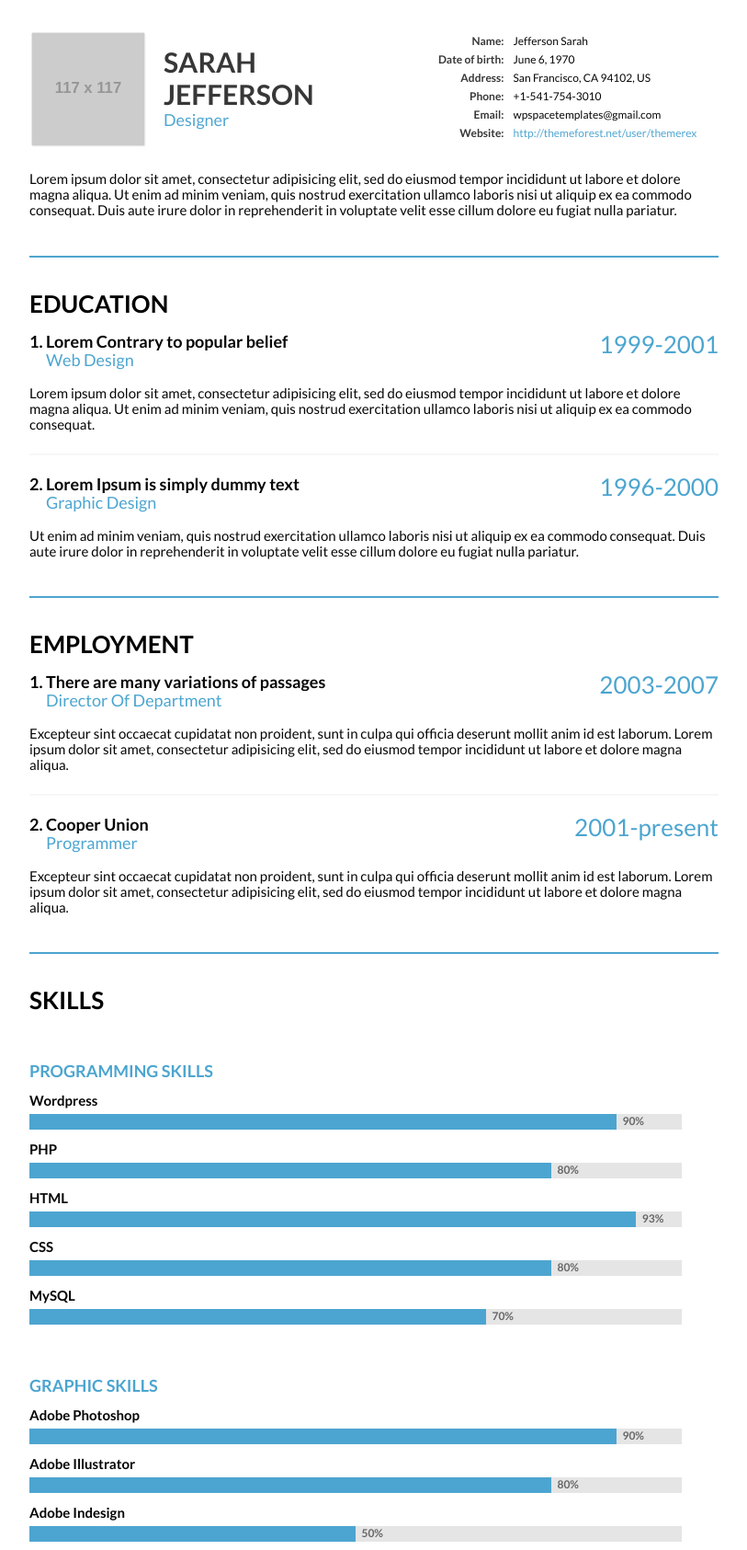
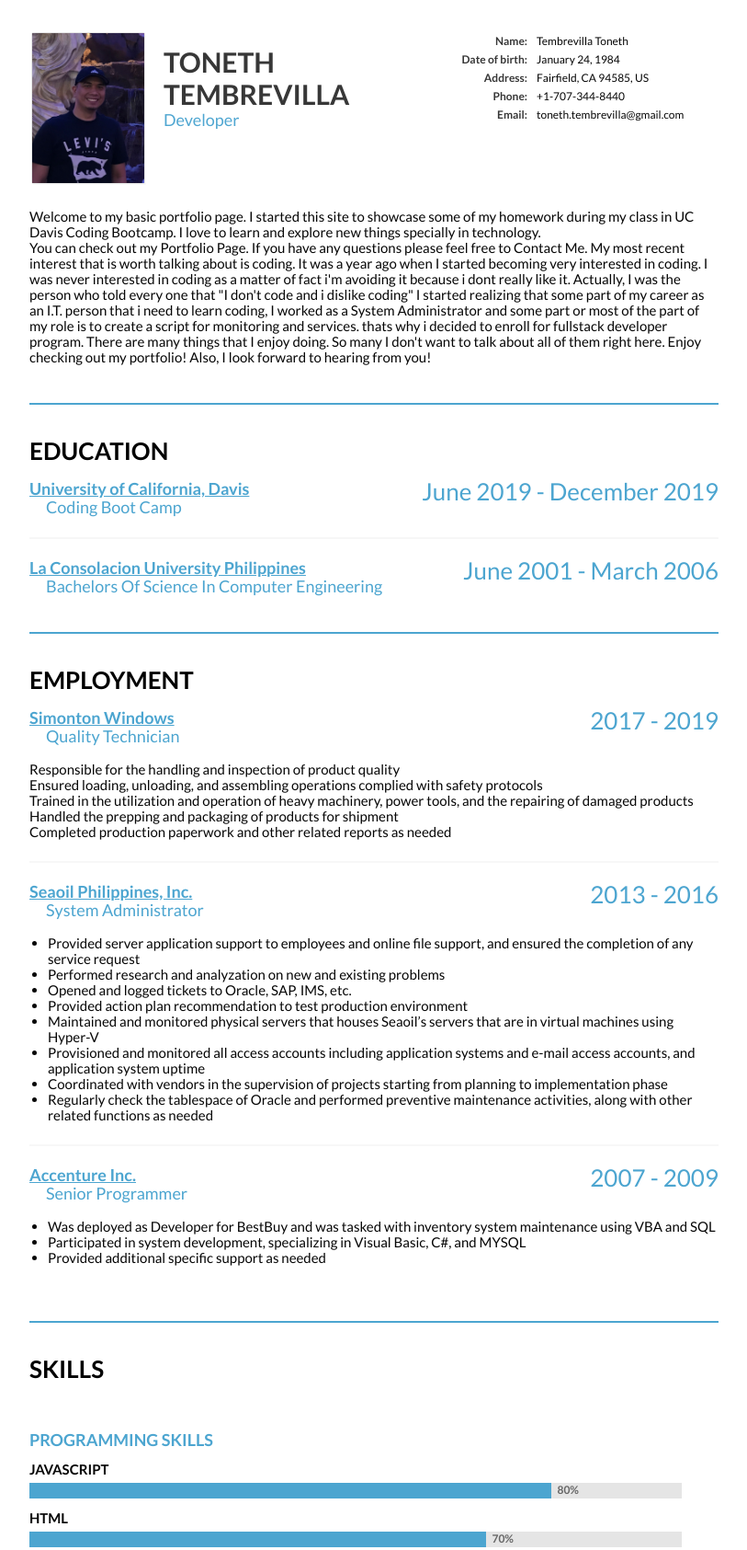
Before and after one commit to jhacolyte/Updated-Portfolio-Page, a plain HTML site: page print.html in a window 1280 px wide. Shown: the part 67-1752 px from the top of the page at 92% size, without its empty margins (233-1046 px from the left). Drawn offline with Linux system fonts and the light colour scheme; placeholder pictures from the web are drawn by us.

Commit message:
basic info arrange and added

```diff
--- a/print.html
+++ b/print.html
@@ -2,7 +2,8 @@
 <html lang="en-US">
 <head>
 <meta charset="UTF-8">
-<title>ShiftCV</title>
+<title>MyCv
+</title>
 <link rel="shortcut icon" type="image/x-icon" href="images/favicon.ico"/>
 <link rel="stylesheet" type="text/css" media="all" href="style/style.css">
 <link rel="stylesheet" type="text/css" media="all" href="style/print.css">
@@ -22,25 +23,31 @@
           <div id="profile_header">
             <table>
               <tr>
-                <td id="profile_user"><div id="profile_photo"><img src="http://placehold.it/117x117" alt="Jefferson Sarah"/></div>
+                <td id="profile_user"><div id="profile_photo"><img src="images/img.JPG" alt="Tembrevilla Toneth"/></div>
                   <div id="profile_name_area">
                     <div id="profile_name">
-                      <h1 id="profile_title"><span class="firstname">Sarah</span> <span class="lastname">Jefferson</span></h1>
-                      <h4 id="profile_position">Designer</h4>
+                      <h1 id="profile_title"><span class="firstname">Toneth</span> <span class="lastname">Tembrevilla</span></h1>
+                      <h4 id="profile_position">Developer</h4>
                     </div>
                   </div></td>
-                <td id="profile_data"><div class="profile_row"> <span class="th">Name:</span><span class="td">Jefferson Sarah</span> </div>
-                  <div class="profile_row"> <span class="th">Date of birth:</span><span class="td">June 6, 1970</span> </div>
-                  <div class="profile_row"> <span class="th">Address:</span><span class="td">San Francisco, CA 94102, US</span> </div>
-                  <div class="profile_row"> <span class="th">Phone:</span><span class="td">+1-541-754-3010</span> </div>
-                  <div class="profile_row"> <span class="th">Email:</span><span class="td">wpspacetemplates@gmail.com</span> </div>
-                  <div class="profile_row"> <span class="th">Website:</span><span class="td"><a href="http://themeforest.net/user/themerex">http://themeforest.net/user/themerex</a></span> </div></td>
+                <td id="profile_data"><div class="profile_row"> <span class="th">Name:</span><span class="td">Tembrevilla Toneth</span> </div>
+                  <div class="profile_row"> <span class="th">Date of birth:</span><span class="td">January 24, 1984</span> </div>
+                  <div class="profile_row"> <span class="th">Address:</span><span class="td">Fairfield, CA 94585, US</span> </div>
+                  <div class="profile_row"> <span class="th">Phone:</span><span class="td">+1-707-344-8440</span> </div>
+                  <div class="profile_row"> <span class="th">Email:</span><span class="td">toneth.tembrevilla@gmail.com</span> </div>
+                  <!-- <div class="profile_row"> <span class="th">Website:</span><span class="td"><a href="http://themeforest.net/user/themerex">http://themeforest.net/user/themerex</a></span> </div></td> -->
               </tr>
             </table>
           </div>
         </div>
         <div class="section_body profile_section_body">
-          <div class="proile_body"> Lorem ipsum dolor sit amet, consectetur adipisicing elit, sed do eiusmod tempor incididunt ut labore et dolore magna aliqua. Ut enim ad minim veniam, quis nostrud exercitation ullamco laboris nisi ut aliquip ex ea commodo consequat. Duis aute irure dolor in reprehenderit in voluptate velit esse cillum dolore eu fugiat nulla pariatur. </div>
+            <div class="proile_body">
+
+                Welcome to my basic portfolio page. I started this site to showcase some of my homework during my class in UC Davis Coding Bootcamp. I love to learn and explore new things specially in technology. <br> You can check out my Portfolio Page. If you have any questions please feel free to Contact Me.
+
+    My most recent interest that is worth talking about is coding. It was a year ago when I started becoming very interested in coding. I was never interested in coding as a matter of fact i'm avoiding it because i dont really like it. Actually, I was the person who told every one that "I don't code and i dislike coding" I started realizing that some part of my career as an I.T. person that i need to learn coding, I worked as a System Administrator and some part or most of the part of my role is to create a script for monitoring and services. thats why i decided to enroll for fullstack developer program.
+
+    There are many things that I enjoy doing. So many I don't want to talk about all of them right here. Enjoy checking out my portfolio! Also, I look forward to hearing from you!</div>
 </div>
       </section>
       <section id="resume" class="section resume_section even printable">
@@ -54,22 +61,22 @@
               <div class="category_body resume_category_body">
                 <article class="post resume_post resume_post_1 first even">
                     <div class="post_header resume_post_header">
-                    <div class="resume_period"> <span class="period_from">1999</span>-<span class="period_to">2001</span> </div>
-                    <h4 class="post_title"><span class="post_title_icon"></span>1.&nbsp;Lorem Contrary to popular belief</h4>
-                    <h5 class="post_subtitle">Web design</h5>
+                        <div class="resume_period"> <span class="period_from">June 2019 </span> - <span class="period_to">December 2019</span> </div>
+                        <h4 class="post_title"><span class="post_title_icon green"></span><a href="post-text.html">University of California, Davis</a></h4>
+                        <h5 class="post_subtitle">Coding Boot Camp</h5>
                       </div>
                       <div class="post_body resume_post_body">
-                    <p>Lorem ipsum dolor sit amet, consectetur adipisicing elit, sed do eiusmod tempor incididunt ut labore et dolore magna aliqua. Ut enim ad minim veniam, quis nostrud exercitation ullamco laboris nisi ut aliquip ex ea commodo consequat.</p>
+                        <!-- <p>Lorem ipsum dolor sit amet, consectetur adipisicing elit, sed do eiusmod tempor incididunt ut labore et dolore magna aliqua. Ut enim ad minim veniam, quis nostrud exercitation ullamco laboris nisi ut aliquip ex ea commodo consequat.</p> -->
                       </div>
                 </article>
                 <article class="post resume_post resume_post_2 odd">
                     <div class="post_header resume_post_header">
-                    <div class="resume_period"> <span class="period_from">1996</span>-<span class="period_to">2000</span> </div>
-                    <h4 class="post_title"><span class="post_title_icon" ></span>2.&nbsp;Lorem Ipsum is simply dummy text</h4>
-                    <h5 class="post_subtitle">Graphic design</h5>
+                        <div class="resume_period"> <span class="period_from">June 2001 </span> - <span class="period_to">March 2006</span> </div>
+                        <h4 class="post_title"><span class="post_title_icon green"></span><a href="post-text.html">La Consolacion University Philippines</a></h4>
+                        <h5 class="post_subtitle">Bachelors of Science in Computer Engineering</h5>
                       </div>
                       <div class="post_body resume_post_body">
-                    <p>Ut enim ad minim veniam, quis nostrud exercitation ullamco laboris nisi ut aliquip ex ea commodo consequat. Duis aute irure dolor in reprehenderit in voluptate velit esse cillum dolore eu fugiat nulla pariatur.</p>
+                        <!-- <p>Ut enim ad minim veniam, quis nostrud exercitation ullamco laboris nisi ut aliquip ex ea commodo consequat. Duis aute irure dolor in reprehenderit in voluptate velit esse cillum dolore eu fugiat nulla pariatur.</p> -->
                       </div>
                 </article>
               </div>
@@ -81,24 +88,52 @@
                 <h3 class="category_title"><span class="category_title_icon"></span>Employment</h3>
               </div>
               <div class="category_body resume_category_body">
-                <article class="post resume_post resume_post_1 first even">
                       <div class="post_header resume_post_header">
-                    <div class="resume_period"> <span class="period_from">2003</span>-<span class="period_to">2007</span> </div>
-                    <h4 class="post_title"><span class="post_title_icon"></span>1.&nbsp;There are many variations of passages</h4>
-                    <h5 class="post_subtitle">Director of department</h5>
+                        <div class="resume_period"> <span class="period_from">2017</span> - <span class="period_to">2019</span> </div>
+                        <h4 class="post_title"><span class="post_title_icon aqua"></span><a href="post-text.html">Simonton Windows</a></h4>
+                        <h5 class="post_subtitle">Quality Technician</h5>
                       </div>
                       <div class="post_body resume_post_body">
-                    <p>Excepteur sint occaecat cupidatat non proident, sunt in culpa qui officia deserunt mollit anim id est laborum. Lorem ipsum dolor sit amet, consectetur adipisicing elit, sed do eiusmod tempor incididunt ut labore et dolore magna aliqua.</p>
+                      <ul>
+                        <li>Responsible for the handling and inspection of product quality</li>
+                        <li>Ensured loading, unloading, and assembling operations complied with safety protocols</li>
+                        <li>Trained in the utilization and operation of heavy machinery, power tools, and the repairing of damaged products</li>
+                        <li>Handled the prepping and packaging of products for shipment</li>
+                        <li>Completed production paperwork and other related reports as needed</li>
+                      </ul>
                       </div>
                     </article>
                     <article class="post resume_post resume_post_2 odd">
                       <div class="post_header resume_post_header">
-                    <div class="resume_period"> <span class="period_from">2001</span>-<span class="period_to period_present">present</span> </div>
-                    <h4 class="post_title"><span class="post_title_icon"></span>2.&nbsp;Cooper Union</h4>
-                    <h5 class="post_subtitle">Programmer</h5>
+                        <div class="resume_period"> <span class="period_from">2013</span> - <span class="period_to period_present">2016</span> </div>
+                        <h4 class="post_title"><span class="post_title_icon aqua"></span><a href="post-text.html">Seaoil Philippines, Inc.</a></h4>
+                        <h5 class="post_subtitle">System Administrator</h5>
                       </div>
                       <div class="post_body resume_post_body">
-                    <p>Excepteur sint occaecat cupidatat non proident, sunt in culpa qui officia deserunt mollit anim id est laborum. Lorem ipsum dolor sit amet, consectetur adipisicing elit, sed do eiusmod tempor incididunt ut labore et dolore magna aliqua.</p>
+                        <ul>
+                          <li>Provided server application support to employees and online file support, and ensured the completion of any service request</li>
+                          <li>Performed research and analyzation on new and existing problems</li>
+                          <li>Opened and logged tickets to Oracle, SAP, IMS, etc.</li>
+                          <li>Provided action plan recommendation to test production environment</li>
+                          <li>Maintained and monitored physical servers that houses Seaoil’s servers that are in virtual machines using Hyper-V</li>
+                          <li>Provisioned and monitored all access accounts including application systems and e-mail access accounts, and application system uptime</li>
+                          <li>Coordinated with vendors in the supervision of projects starting from planning to implementation phase</li>
+                          <li>Regularly check the tablespace of Oracle and performed preventive maintenance activities, along with other related functions as needed</li>
+                        </ul>
+                      </div>
+                    </article>
+                    <article class="post resume_post resume_post_2 odd">
+                        <div class="post_header resume_post_header">
+                          <div class="resume_period"> <span class="period_from">2007</span> - <span class="period_to period_present">2009</span> </div>
+                          <h4 class="post_title"><span class="post_title_icon aqua"></span><a href="post-text.html">Accenture Inc.</a></h4>
+                          <h5 class="post_subtitle">Senior Programmer</h5>
+                        </div>
+                        <div class="post_body resume_post_body">
+                          <ul>
+                            <li>Was deployed as Developer for BestBuy and was tasked with inventory system maintenance using VBA and SQL</li>
+                            <li>Participated in system development, specializing in Visual Basic, C#, and MYSQL</li>
+                            <li>Provided additional specific support as needed</li>
+                          </ul>
                         </div>
                 </article>
               </div>
@@ -114,11 +149,12 @@
           <aside id="skills-widget-3" class="widget widget_skills">
             <h3 class="widget_title">Programming skills</h3>
             <div class="widget_inner style_1">
-              <div class="skills_row odd first"><span class="caption">Wordpress</span><span class="progressbar"><span class="progress" style="width:90%"><span class="value">90%</span></span></span></div>
-              <div class="skills_row even"><span class="caption">PHP</span><span class="progressbar"><span class="progress" style="width:80%"><span class="value">80%</span></span></span></div>
-              <div class="skills_row odd"><span class="caption">HTML</span><span class="progressbar"><span class="progress" style="width:93%"><span class="value">93%</span></span></span></div>
-              <div class="skills_row even"><span class="caption">CSS</span><span class="progressbar"><span class="progress" style="width:80%"><span class="value">80%</span></span></span></div>
-              <div class="skills_row odd"><span class="caption">MySQL</span><span class="progressbar"><span class="progress" style="width:70%"><span class="value">70%</span></span></span></div>
+              <div class="skills_row odd first"><span class="caption">JAVASCRIPT</span><span class="progressbar"><span class="progress" style="width:80%"><span class="value">80%</span></span></span></div>
+              <div class="skills_row even"><span class="caption">HTML</span><span class="progressbar"><span class="progress" style="width:70%"><span class="value">70%</span></span></span></div>
+              <div class="skills_row odd"><span class="caption">CSS</span><span class="progressbar"><span class="progress" style="width:70%"><span class="value">70%</span></span></span></div>
+              <div class="skills_row even"><span class="caption">MYSQL</span><span class="progressbar"><span class="progress" style="width:85%"><span class="value">85%</span></span></span></div>
+              <div class="skills_row odd"><span class="caption">C##</span><span class="progressbar"><span class="progress" style="width:50%"><span class="value">50%</span></span></span></div>
+              <div class="skills_row odd"><span class="caption">VISUAL BASIC</span><span class="progressbar"><span class="progress" style="width:50%"><span class="value">50%</span></span></span></div>
             </div>
           </aside>
           <aside id="skills-widget-2" class="widget widget_skills">
@@ -134,9 +170,9 @@
           <aside id="skills-widget-4" class="widget widget_skills">
             <h3 class="widget_title">Language skills</h3>
             <div class="widget_inner style_1">
-              <div class="skills_row odd first"><span class="caption">English</span><span class="progressbar"><span class="progress" style="width:80%"><span class="value">80%</span></span></span></div>
-              <div class="skills_row even"><span class="caption">French</span><span class="progressbar"><span class="progress" style="width:60%"><span class="value">60%</span></span></span></div>
-              <div class="skills_row odd"><span class="caption">Spain</span><span class="progressbar"><span class="progress" style="width:80%"><span class="value">80%</span></span></span></div>
+              <div class="skills_row odd first"><span class="caption">English</span><span class="progressbar"><span class="progress" style="width:70%"><span class="value">70%</span></span></span></div>
+              <div class="skills_row even"><span class="caption">Filipino</span><span class="progressbar"><span class="progress" style="width:90%"><span class="value">90%</span></span></span></div>
+              <!-- <div class="skills_row odd"><span class="caption">Spain</span><span class="progressbar"><span class="progress" style="width:80%"><span class="value">80%</span></span></span></div> -->
             </div>
           </aside>
         </div>
```
Also changed, not shown: index.html (+3 -1 lines), 1 other file. Lines whose indentation alone changed are shown as unchanged.
